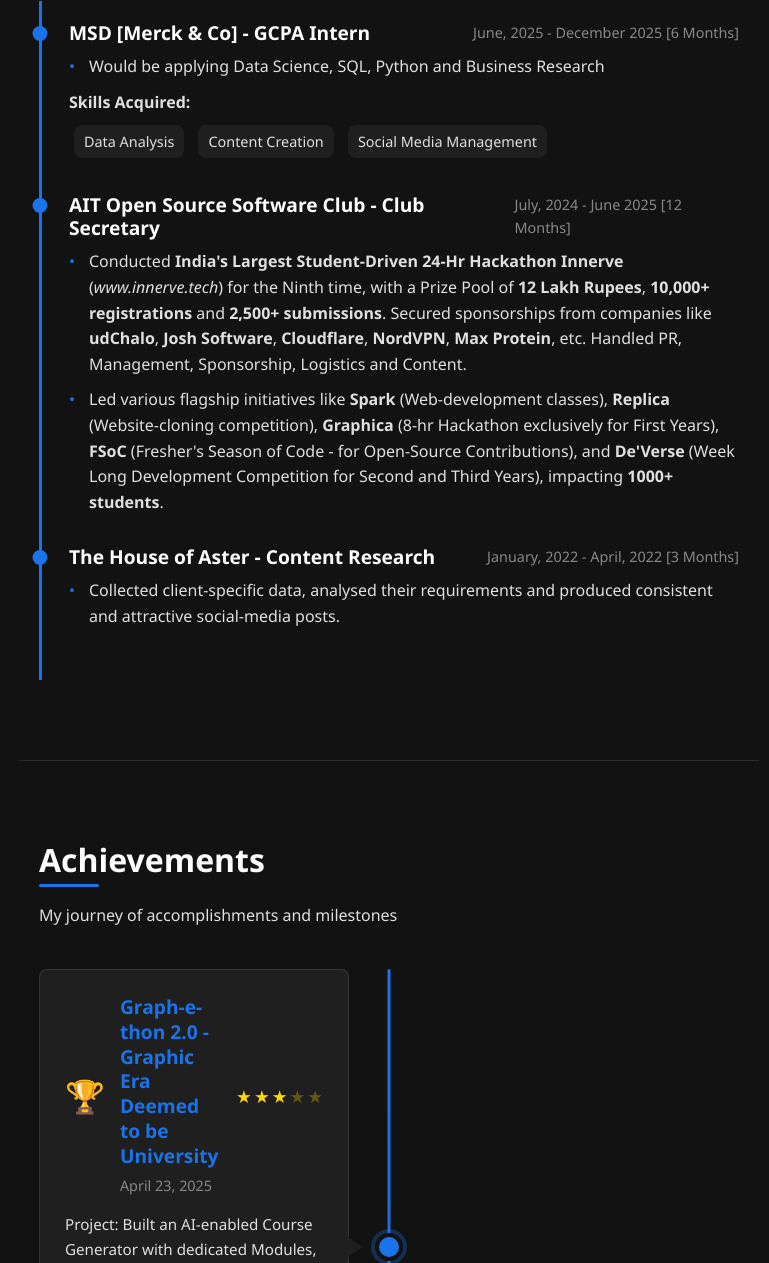
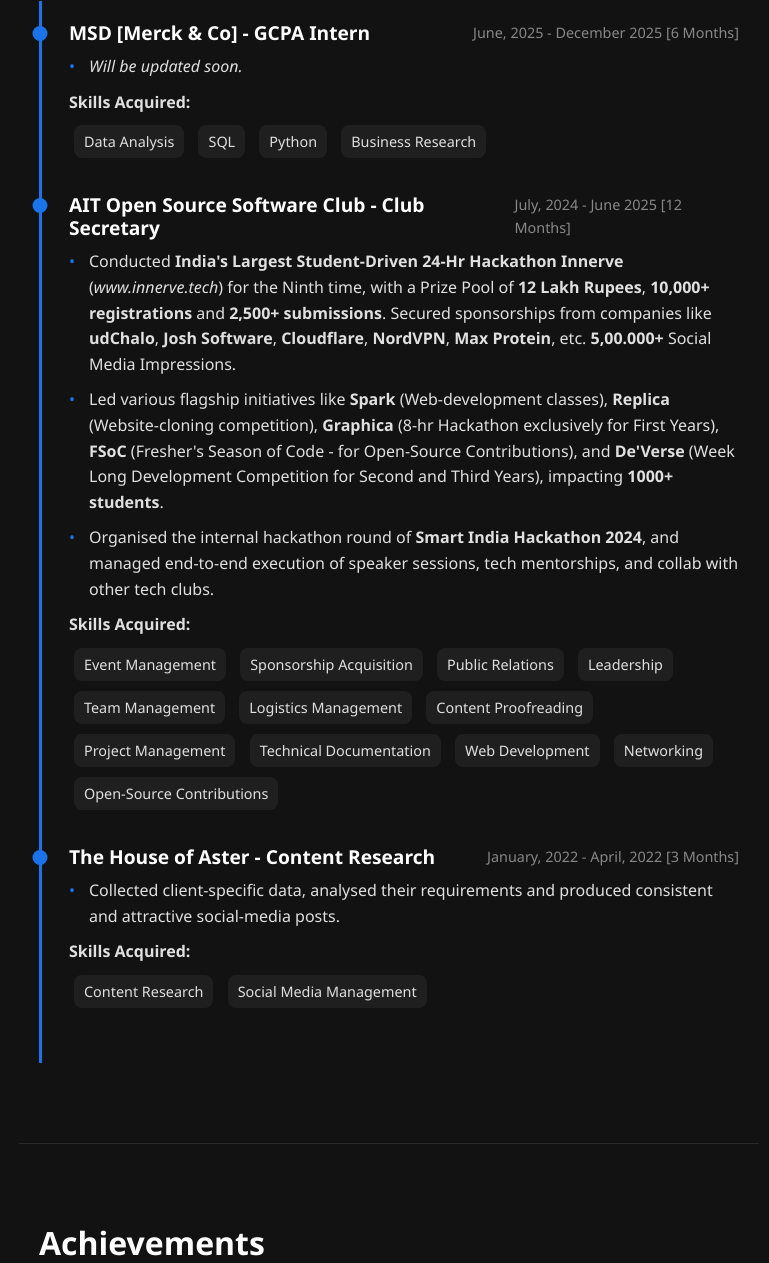
Before and after one commit to kaushalvyasofficial/portfolio, a plain HTML site: page index.html in a window 1280 px wide. Shown: the part 941-2204 px from the top of the page, without its empty margins (41-810 px from the left). Drawn offline with Linux system fonts and the light colour scheme; a web font is replaced by a local one.

Commit message:
Updated Experience section

```diff
--- a/index.html
+++ b/index.html
@@ -57,15 +57,16 @@
                             <span class="experience-date">June, 2025 - December 2025 [6 Months]</span>
                         </div>
                         <ul class="experience-contributions">
-        <li>Would be applying Data Science, SQL, Python and Business Research</li>
+                            <li><i>Will be updated soon.</i></li>
                             <!-- Add more contributions as needed -->
                         </ul>
                         <div class="skills-acquired">
                             <h4>Skills Acquired:</h4>
                             <ul>
                                 <li>Data Analysis</li>
-            <li>Content Creation</li>
-            <li>Social Media Management</li>
+                                <li>SQL</li>
+                                <li>Python</li>
+                                <li>Business Research</li>
                             </ul>
                         </div>
                     </div>
@@ -75,12 +76,44 @@
                             <span class="experience-date">July, 2024 - June 2025 [12 Months]</span>
                         </div>
                         <ul class="experience-contributions">
-        <li> Conducted <b>India's Largest Student-Driven 24-Hr Hackathon Innerve</b> (<i>www.innerve.tech</i>) for the Ninth time, with a Prize Pool of <b>12 Lakh Rupees</b>, <b>10,000+ registrations</b> and <b>2,500+ submissions</b>. Secured sponsorships from companies like <b>udChalo</b>, <b>Josh Software</b>, <b>Cloudflare</b>, <b>NordVPN</b>, <b>Max Protein</b>, etc. Handled PR, Management, Sponsorship, Logistics and Content.</li>
+                            <li> Conducted <b>India's Largest Student-Driven 24-Hr Hackathon Innerve</b>
+                                (<i>www.innerve.tech</i>) for the Ninth time, with a Prize Pool of <b>12 Lakh
+                                    Rupees</b>, <b>10,000+ registrations</b> and <b>2,500+ submissions</b>. Secured
+                                sponsorships from companies like <b>udChalo</b>, <b>Josh Software</b>,
+                                <b>Cloudflare</b>, <b>NordVPN</b>, <b>Max Protein</b>, etc. <b>5,00.000+</b> Social
+                                Media Impressions.</li>
                             <li>
-            Led various flagship initiatives like <b>Spark</b> (Web-development classes), <b>Replica</b> (Website-cloning competition), <b>Graphica</b> (8-hr Hackathon exclusively for First Years), <b>FSoC</b> (Fresher's Season of Code - for Open-Source Contributions), and <b>De'Verse</b> (Week Long Development Competition for Second and Third Years), impacting <b>1000+ students</b>.
+                                Led various flagship initiatives like <b>Spark</b> (Web-development classes),
+                                <b>Replica</b> (Website-cloning competition), <b>Graphica</b> (8-hr Hackathon
+                                exclusively for First Years), <b>FSoC</b> (Fresher's Season of Code - for Open-Source
+                                Contributions), and <b>De'Verse</b> (Week Long Development Competition for Second and
+                                Third Years), impacting <b>1000+ students</b>.
+                            </li>
+                            <li>
+                                Organised the internal hackathon round of <b>Smart India Hackathon 2024</b>, and managed
+                                end-to-end execution of speaker sessions, tech mentorships, and collab with other tech
+                                clubs.
                             </li>
                             <!-- Add more contributions as needed -->
                         </ul>
+                        <div class="skills-acquired">
+                            <h4>Skills Acquired:</h4>
+                            <ul>
+                                <li>Event Management</li>
+                                <li>Sponsorship Acquisition</li>
+                                <li>Public Relations</li>
+                                <li>Leadership</li>
+                                <li>Team Management</li>
+                                <li>Logistics Management</li>
+                                <li>Content Proofreading</li>
+                                <li>Project Management</li>
+                                <li>Technical Documentation</li>
+                                <li>Web Development</li>
+                                <li>Networking</li>
+                                <li>Open-Source Contributions</li>
+                            </ul>
+                        </div>
+
                     </div>
                     <div class="experience-item">
                         <div class="experience-header">
@@ -88,9 +121,17 @@
                             <span class="experience-date">January, 2022 - April, 2022 [3 Months]</span>
                         </div>
                         <ul class="experience-contributions">
-        <li>Collected client-specific data, analysed their requirements and produced consistent and attractive social-media posts.</li>
+                            <li>Collected client-specific data, analysed their requirements and produced consistent and
+                                attractive social-media posts.</li>
                             <!-- Add more contributions as needed -->
                         </ul>
+                        <div class="skills-acquired">
+                            <h4>Skills Acquired:</h4>
+                            <ul>
+                                <li>Content Research</li>
+                                <li>Social Media Management</li>
+                            </ul>
+                        </div>
                     </div>
                 </div>
             </section>
```
Also changed, not shown: css/style.css (+4 -6 lines), js/script.js (line endings or trailing spaces). Lines whose indentation alone changed are shown as unchanged.
